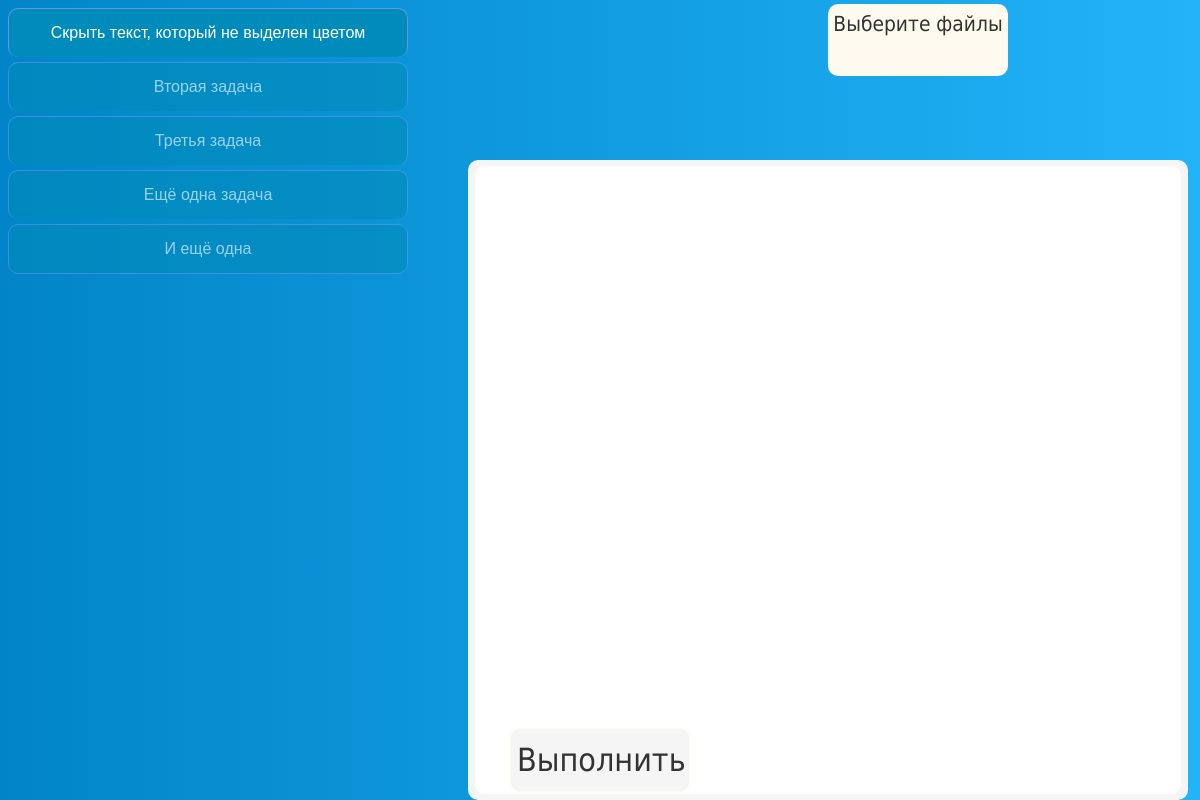
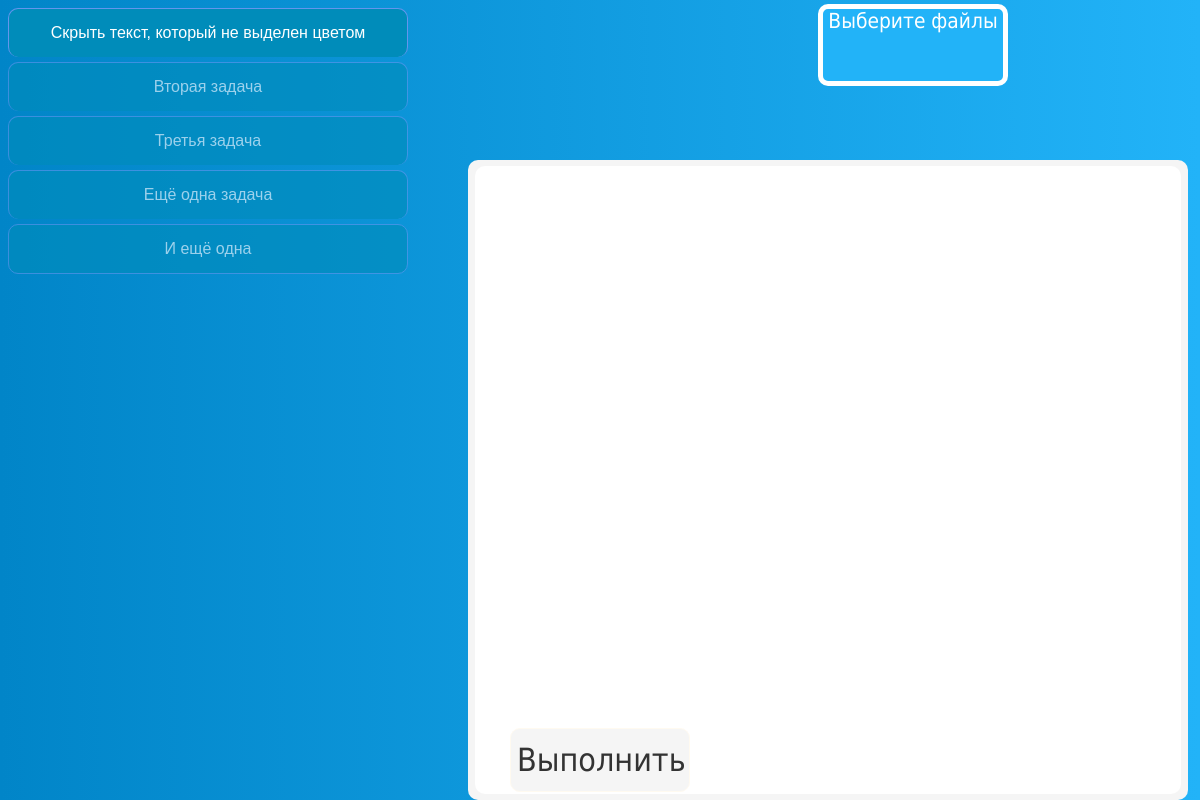
Before and after one commit to mursigkeit22/electron-tis-manager, an Electron app: page index.html in a window 1200 px wide. In both pictures the pointer is over the label "Выберите файлы". Drawn offline with Linux system fonts and the light colour scheme; no server answers.

Commit message:
started to play with css. button hover

```diff
--- a/style_main_window.css
+++ b/style_main_window.css
@@ -111,6 +111,15 @@ body{
     line-height: 40px;
 
 }
+#inputLabel:hover{
+    background-color: rgba(34,179,248,255);
+    border: 5px solid white;
+    color: white;
+    font: 130% Tahoma ;
+
+
+}
+
 .disabled {
     opacity: 0.6;
     cursor: not-allowed;
```
